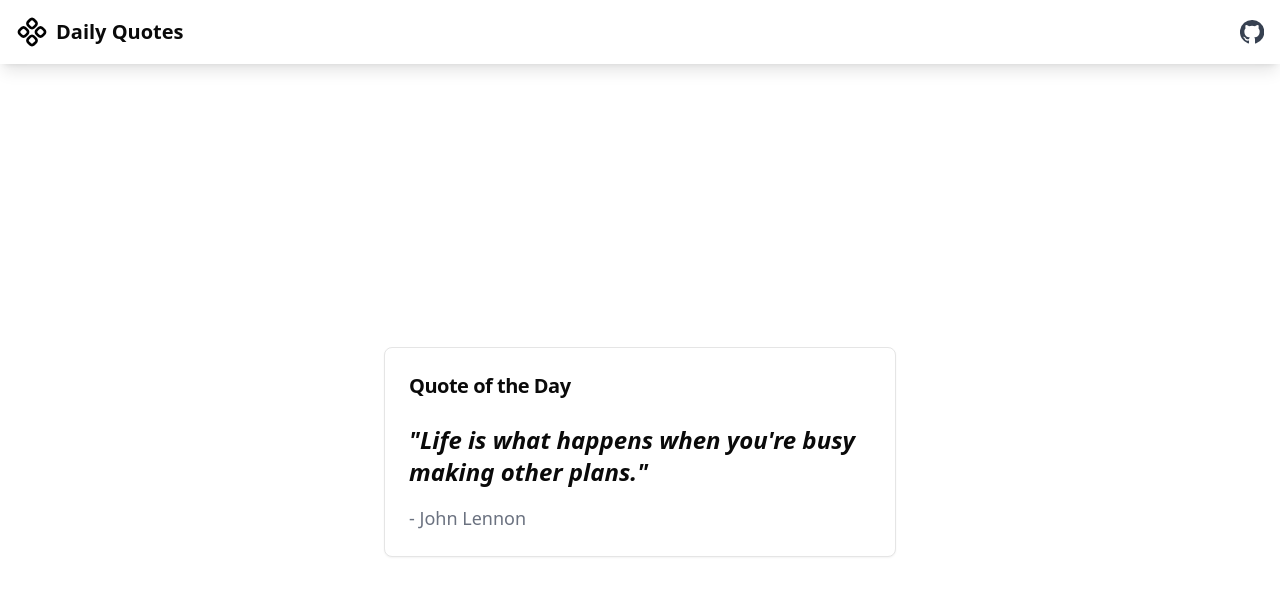
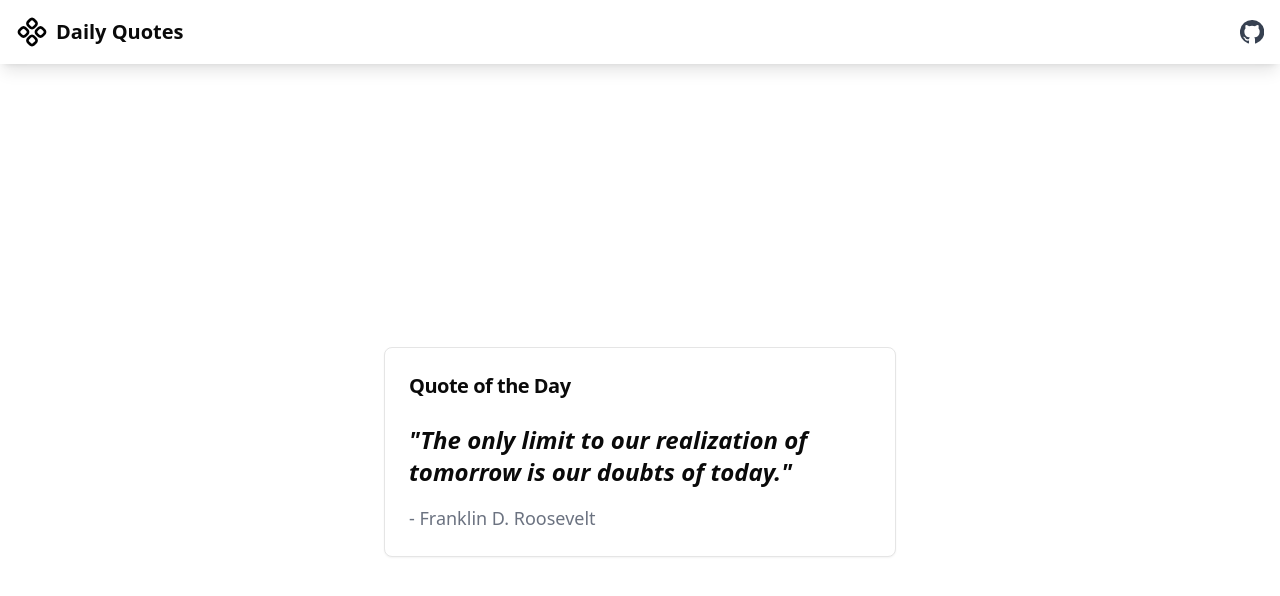
Before and after one commit to divizn/daily-quotes, a SvelteKit app: page / in a window 1280 px wide. Shown: the top 596 px of the page. Built offline with nearby package versions, Linux system fonts and the light colour scheme.

Commit message:
chore: use more idiomatic approach for accessing store

```diff
--- a/src/routes/+page.svelte
+++ b/src/routes/+page.svelte
@@ -1,18 +1,12 @@
 <script lang="ts">
     import Quote from '$lib/components/Quote.svelte';
 	import quoteStore from '$lib/stores/quoteStore';
-	import type { Quote as TQuote } from '$lib/stores/quoteStore';
 
-	let quote: TQuote | null = null;
-
-	quoteStore.subscribe((quotes: TQuote[]) => {
-		quote = quotes[1] || null; // Set the current quote to the first one
-	});
-    console.log('Hello from +page.svelte');
+    let quote = $quoteStore[0];
 </script>
 
 <main class="flex-grow flex items-center justify-center">
-    {#if quote}
+    {#if $quoteStore}
         <Quote {quote}/>
     {:else}
         <p>Loading...</p>
```
